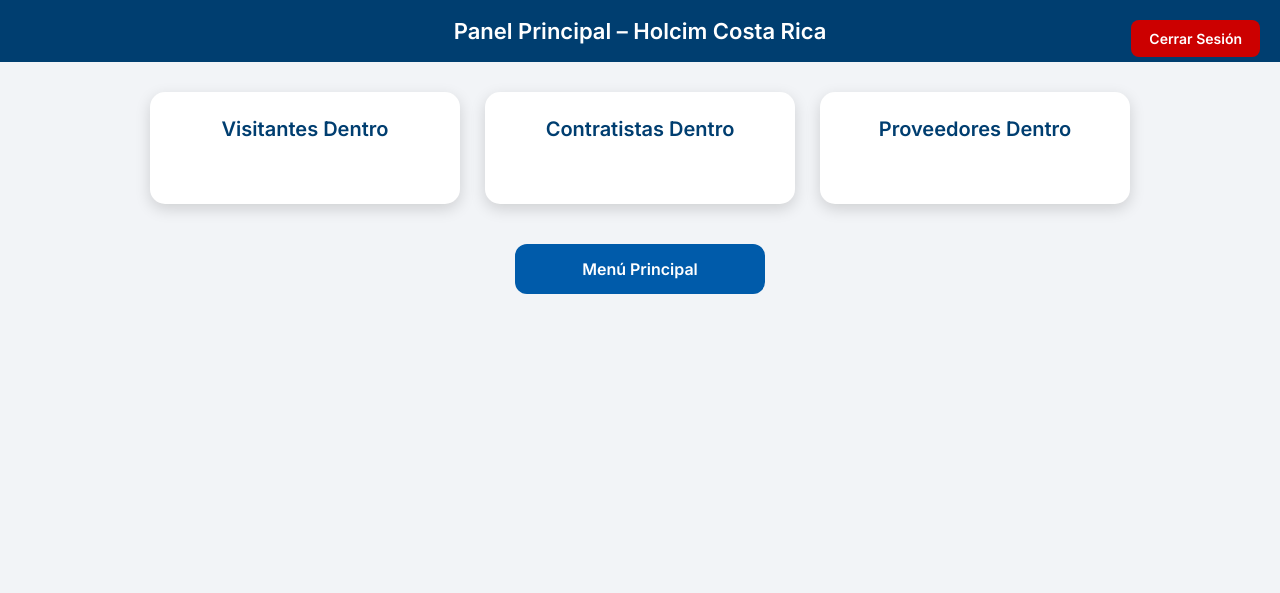
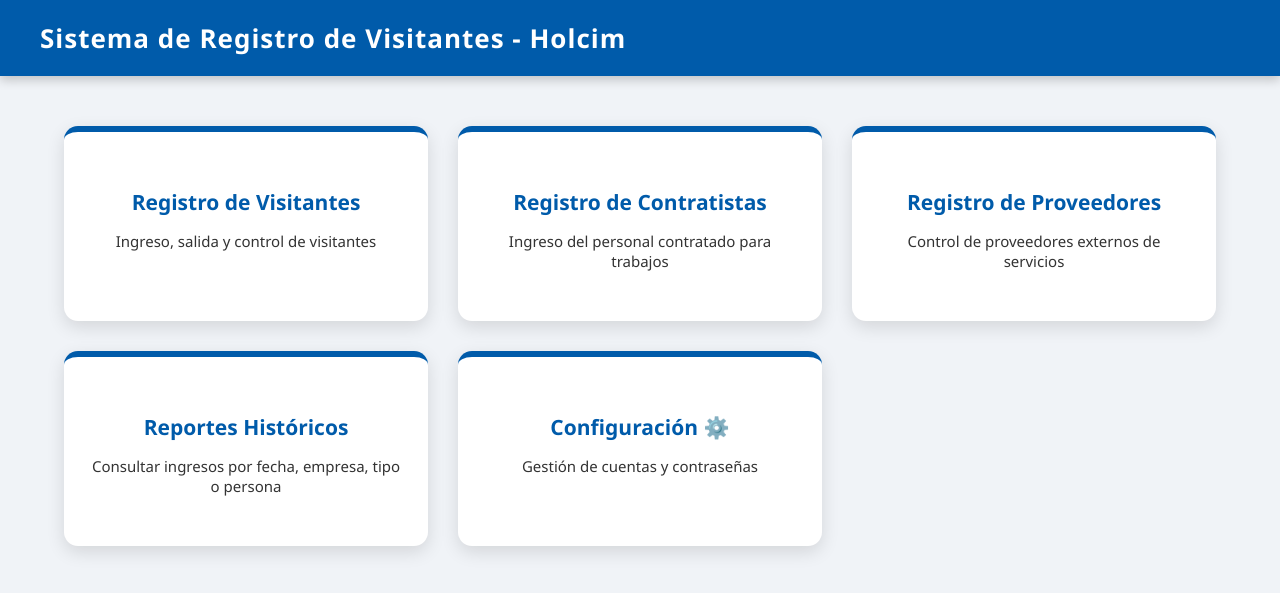
Before and after one commit to luismolinaboni22-art/Cops-K9, a Flask app: page /home in a window 1280 px wide. Shown: the top 593 px of the page. Run offline with Flask 3, Linux system fonts and the light colour scheme.

Commit message:
Update home.html

```diff
--- a/templates/home.html
+++ b/templates/home.html
@@ -2,137 +2,137 @@
 <html lang="es">
 <head>
 <meta charset="UTF-8">
-    <title>Panel Principal - Holcim</title>
-
-    <link href="https://fonts.googleapis.com/css2?family=Inter:wght@300;400;600&display=swap" rel="stylesheet">
+<title>Panel de Control - Holcim</title>
 
 <style>
     body {
-            font-family: "Inter", sans-serif;
-            background: #f2f4f7;
         margin: 0;
-            padding: 0;
+        font-family: "Segoe UI", Arial;
+        background: #f0f3f7;
     }
 
-        header {
-            background: #003e70;
-            padding: 18px;
+    /* BARRA SUPERIOR */
+    .topbar {
+        background: #005baa;
+        padding: 20px 40px;
         color: white;
-            font-size: 22px;
-            font-weight: 600;
+        font-size: 26px;
+        font-weight: bold;
+        letter-spacing: 1px;
+        box-shadow: 0 4px 10px rgba(0,0,0,0.2);
+    }
+
+    /* GRID DE TARJETAS */
+    .container {
+        width: 90%;
+        max-width: 1300px;
+        margin: 50px auto;
+        display: grid;
+        grid-template-columns: repeat(auto-fit, minmax(280px, 1fr));
+        gap: 30px;
+    }
+
+    .card {
+        background: white;
+        padding: 35px 25px;
+        border-radius: 14px;
+        text-align: center;
+        box-shadow: 0 6px 18px rgba(0,0,0,0.12);
+        cursor: pointer;
+        transition: all .25s ease-in-out;
+        border-top: 6px solid #005baa;
+        position: relative;
+    }
+
+    .card:hover {
+        transform: translateY(-6px);
+        box-shadow: 0 12px 28px rgba(0,0,0,0.18);
+    }
+
+    .card h3 {
+        margin-bottom: 10px;
+        font-size: 21px;
+        color: #005baa;
+        font-weight: bold;
+    }
+
+    .card p {
+        color: #333;
+        font-size: 15px;
+    }
+
+    /* Submenú de Configuración */
+    .submenu {
+        display: none;
+        margin-top: 15px;
         text-align: center;
     }
 
-        .container {
-            width: 90%;
-            margin: 30px auto;
+    .submenu button {
+        width: 80%;
+        padding: 10px;
+        margin: 5px 0;
+        background: #005baa;
+        color: white;
+        border: none;
+        border-radius: 6px;
+        font-weight: bold;
+        cursor: pointer;
+        transition: background 0.2s;
     }
 
-        /* Tarjetas flotantes */
-        .stats-boxes {
-            display: flex;
-            gap: 25px;
-            justify-content: center;
-            flex-wrap: wrap;
-        }
-
-        .box {
-            background: white;
-            width: 260px;
-            padding: 25px;
-            border-radius: 15px;
-            box-shadow: 0 5px 15px rgba(0,0,0,0.15);
-            text-align: center;
-            transition: 0.3s;
-        }
-
-        .box:hover {
-            transform: translateY(-5px);
-            box-shadow: 0 7px 20px rgba(0,0,0,0.20);
-        }
-
-        .box h3 {
-            margin: 0;
-            font-size: 20px;
-            color: #003e70;
-        }
-
-        .box p {
-            margin-top: 10px;
-            font-size: 38px;
-            font-weight: 700;
-            color: #007acc;
-        }
-
-        /* Botón */
-        .btn-menu {
-            display: block;
-            width: 220px;
-            margin: 40px auto;
-            padding: 15px;
-            text-align: center;
-            background: #005baa;
-            color: white;
-            font-weight: 600;
-            text-decoration: none;
-            border-radius: 12px;
-            transition: 0.3s;
-        }
-
-        .btn-menu:hover {
+    .submenu button:hover {
         background: #004b8c;
     }
+</style>
 
-        /* Botón cerrar sesión */
-        .logout {
-            position: absolute;
-            right: 20px;
-            top: 20px;
-            background: #cc0000;
-            color: white;
-            padding: 10px 18px;
-            border-radius: 8px;
-            text-decoration: none;
-            font-size: 14px;
-            font-weight: 600;
+<script>
+function toggleSubmenu() {
+    const menu = document.getElementById("configMenu");
+    menu.style.display = (menu.style.display === "none" || menu.style.display === "") ? "block" : "none";
 }
-
-        .logout:hover {
-            background: #990000;
-        }
-    </style>
+</script>
 </head>
 
 <body>
 
-<header>
-    Panel Principal – Holcim Costa Rica
-    <a href="/logout" class="logout">Cerrar Sesión</a>
-</header>
+<div class="topbar">Sistema de Registro de Visitantes - Holcim</div>
 
 <div class="container">
 
-    <!-- Tarjetas flotantes -->
-    <div class="stats-boxes">
-
-        <div class="box">
-            <h3>Visitantes Dentro</h3>
-            <p>{{ visitantes_dentro }}</p>
+    <!-- Visitantes -->
+    <div class="card" onclick="location.href='/registro'">
+        <h3>Registro de Visitantes</h3>
+        <p>Ingreso, salida y control de visitantes</p>
     </div>
 
-        <div class="box">
-            <h3>Contratistas Dentro</h3>
-            <p>{{ contratistas_dentro }}</p>
+    <!-- Contratistas -->
+    <div class="card" onclick="location.href='/contratistas'">
+        <h3>Registro de Contratistas</h3>
+        <p>Ingreso del personal contratado para trabajos</p>
     </div>
 
-        <div class="box">
-            <h3>Proveedores Dentro</h3>
-            <p>{{ proveedores_dentro }}</p>
+    <!-- Proveedores -->
+    <div class="card" onclick="location.href='/proveedores'">
+        <h3>Registro de Proveedores</h3>
+        <p>Control de proveedores externos de servicios</p>
     </div>
 
+    <!-- Reportes -->
+    <div class="card" onclick="location.href='/reportes'">
+        <h3>Reportes Históricos</h3>
+        <p>Consultar ingresos por fecha, empresa, tipo o persona</p>
     </div>
 
-    <a href="/menu" class="btn-menu">Menú Principal</a>
+    <!-- Configuración de Usuarios con submenú -->
+    <div class="card" onclick="toggleSubmenu()">
+        <h3>Configuración ⚙️</h3>
+        <p>Gestión de cuentas y contraseñas</p>
+        <div class="submenu" id="configMenu">
+            <button onclick="location.href='/crear_usuario'">Crear Usuario</button>
+            <button onclick="location.href='/cambiar_password'">Cambiar Contraseña</button>
+        </div>
+    </div>
 
 </div>
 
```
Lines whose indentation alone changed are shown as unchanged.
